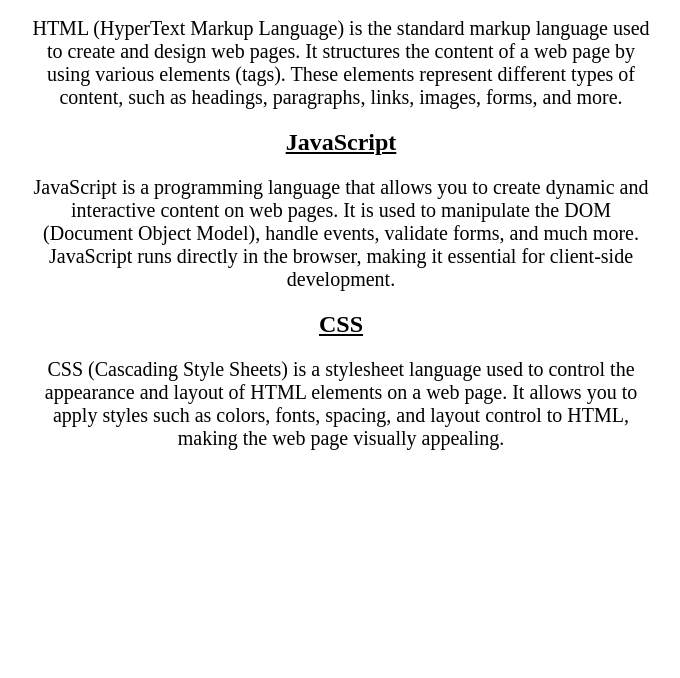
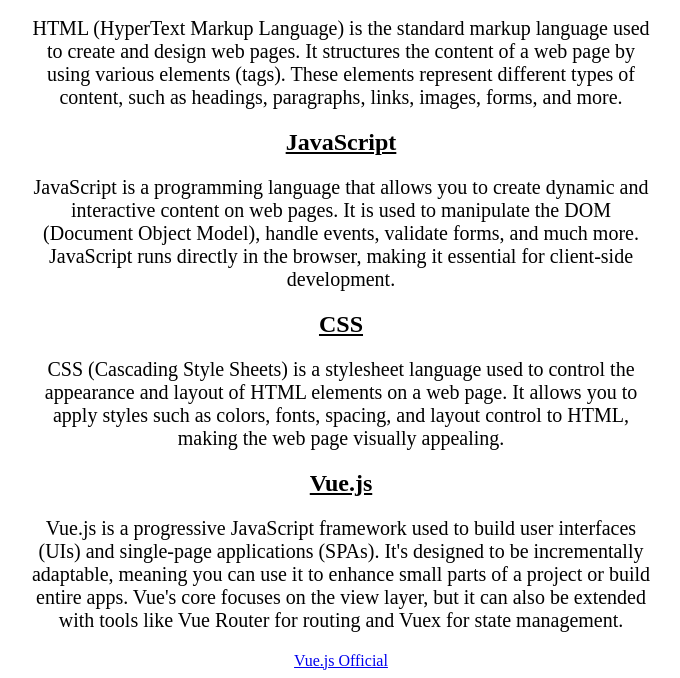
Before and after one commit to kitamikado22/test-repository, a plain HTML site: page index.html in a window 1280 px wide. Shown: the part 169-847 px from the top of the page, without its empty margins (299-979 px from the left). Before the commit the page ends 800 px from the top, so only its background shows below. Drawn offline with Linux system fonts and the light colour scheme.

Commit message:
add information of Vue.js on the html

```diff
--- a/index.html
+++ b/index.html
@@ -15,11 +15,14 @@
         <p>JavaScript is a programming language that allows you to create dynamic and interactive content on web pages. It is used to manipulate the DOM (Document Object Model), handle events, validate forms, and much more. JavaScript runs directly in the browser, making it essential for client-side development.</p>
         <h2>CSS</h2>
         <p>CSS (Cascading Style Sheets) is a stylesheet language used to control the appearance and layout of HTML elements on a web page. It allows you to apply styles such as colors, fonts, spacing, and layout control to HTML, making the web page visually appealing.</p>
+        <h2>Vue.js</h2>
+        <p>Vue.js is a progressive JavaScript framework used to build user interfaces (UIs) and single-page applications (SPAs). It's designed to be incrementally adaptable, meaning you can use it to enhance small parts of a project or build entire apps. Vue's core focuses on the view layer, but it can also be extended with tools like Vue Router for routing and Vuex for state management.</p>
+        <a href="https://vuejs.org/">Vue.js Official</a>
     </div>
 
     <script>
         const text = 'Hello World'
-        alert(text)
+        console.log(text)
     </script>
 
     <style>
```
